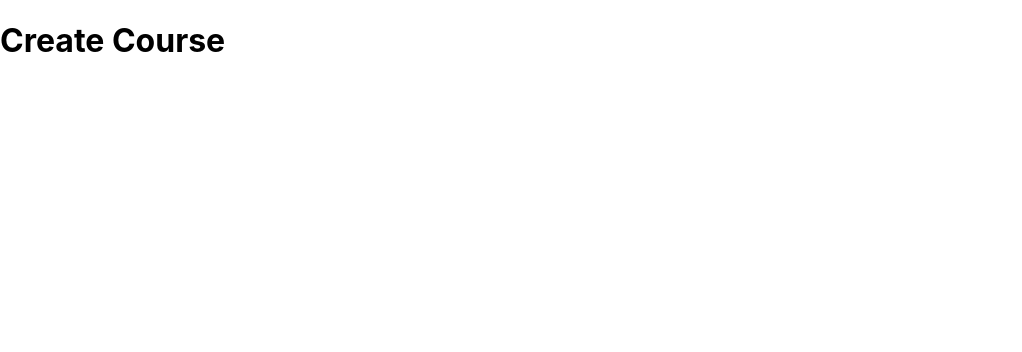
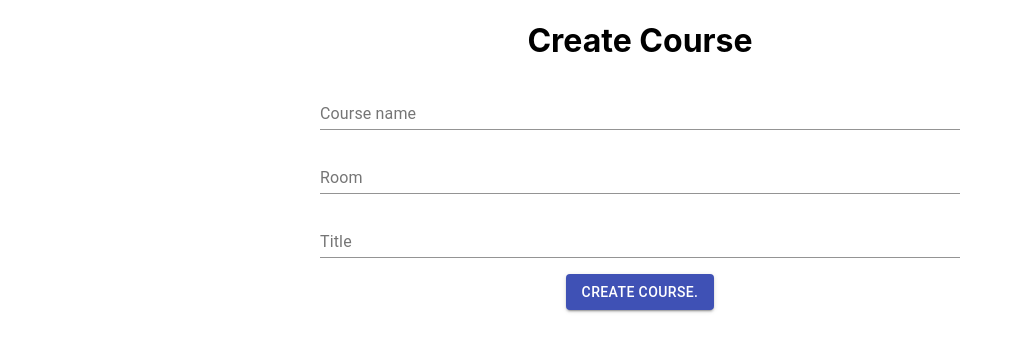
Before and after one commit to s6102041520165/frontend-classroom, a React (Create React App) app: page /create-course in a window 1280 px wide. Shown: the top 352 px of the page, without its empty margins (0-1022 px from the left). Built offline with nearby package versions, Linux system fonts and the light colour scheme.

Commit message:
init app

```diff
--- a/src/App.js
+++ b/src/App.js
@@ -2,11 +2,12 @@ import React, { Component } from 'react'
 import { Route } from 'react-router-dom'
 import CreateCourse from "./views/CreateCourse";
 import UpdateCourse from "./views/UpdateCourse";
+import { width } from 'dom-helpers';
 
 class App extends Component {
   render() {
     return (
-      <div className="App container">
+      <div style={{margin:'auto',maxWidth:"800px",textAlign:'center'}}>
         <Route path="/create-course" component={CreateCourse} />
         <Route path="/update-course" component={UpdateCourse} />
       </div>
--- a/src/views/CreateCourse.js
+++ b/src/views/CreateCourse.js
@@ -1,15 +1,34 @@
 import React, { Component } from 'react'
-import { Route } from 'react-router-dom'
+import Button from '@material-ui/core/Button';
+import TextField from "@material-ui/core/TextField";
 
 
 class CreateCourse extends Component {
   render() {
     return (
-      <div className="App container">
+      <div>
         <h1>Create Course</h1>
+        <form autoComplete="off">
+          <p>
+            <TextField id="name" style={{width:"80%"}} label="Course name" />
+          </p>
+          <p>
+            <TextField id="room" style={{width:"80%"}} label="Room" />
+          </p>
+          <p>
+            <TextField id="title" style={{width:"80%"}} label="Title" />
+          </p>
+          <p>
+            <Button variant="contained" color="primary">
+              Create course.
+            </Button>
+          </p>
+        </form>
+
       </div>
     )
   }
 }
 
+
 export default CreateCourse
```
